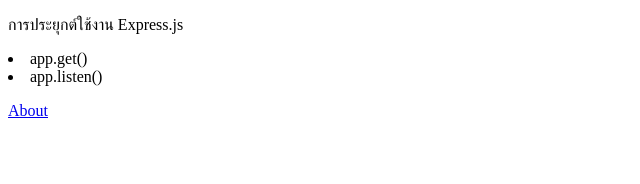
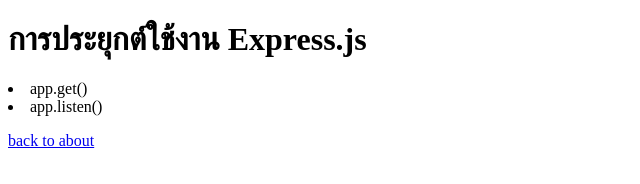
Before and after one commit to PhuminDecOKnoi/my-express-node.js, a website: page html/index.html in a window 1280 px wide. Shown: the whole page, without its empty margins (0-640 px from the left). Drawn offline with Linux system fonts and the light colour scheme.

Commit message:
Update index.html

```diff
--- a/html/index.html
+++ b/html/index.html
@@ -3,12 +3,13 @@
         <title>my-first-express-page-index</title>
     </head>
     <body>
-        <p>การประยุกต์ใช้งาน Express.js
+        <p>
+            <h1>การประยุกต์ใช้งาน Express.js</h1>
             <lo>
                 <li>app.get()</li>
                 <li>app.listen()</li>
             </lo>
         </p>
-        <a href="about">About</a>
+        <a href="about">back to about</a>
     </body>
 </html>
```
